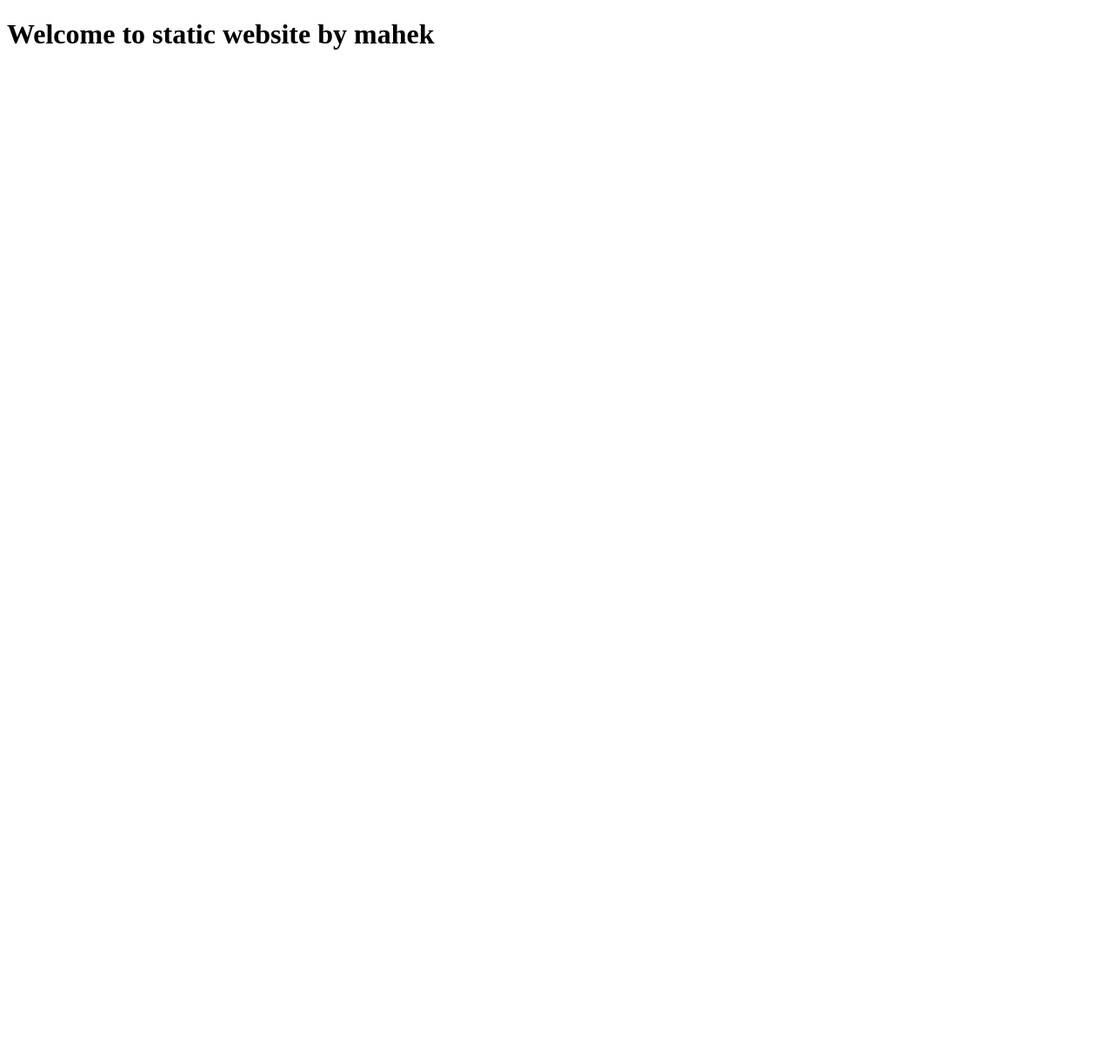
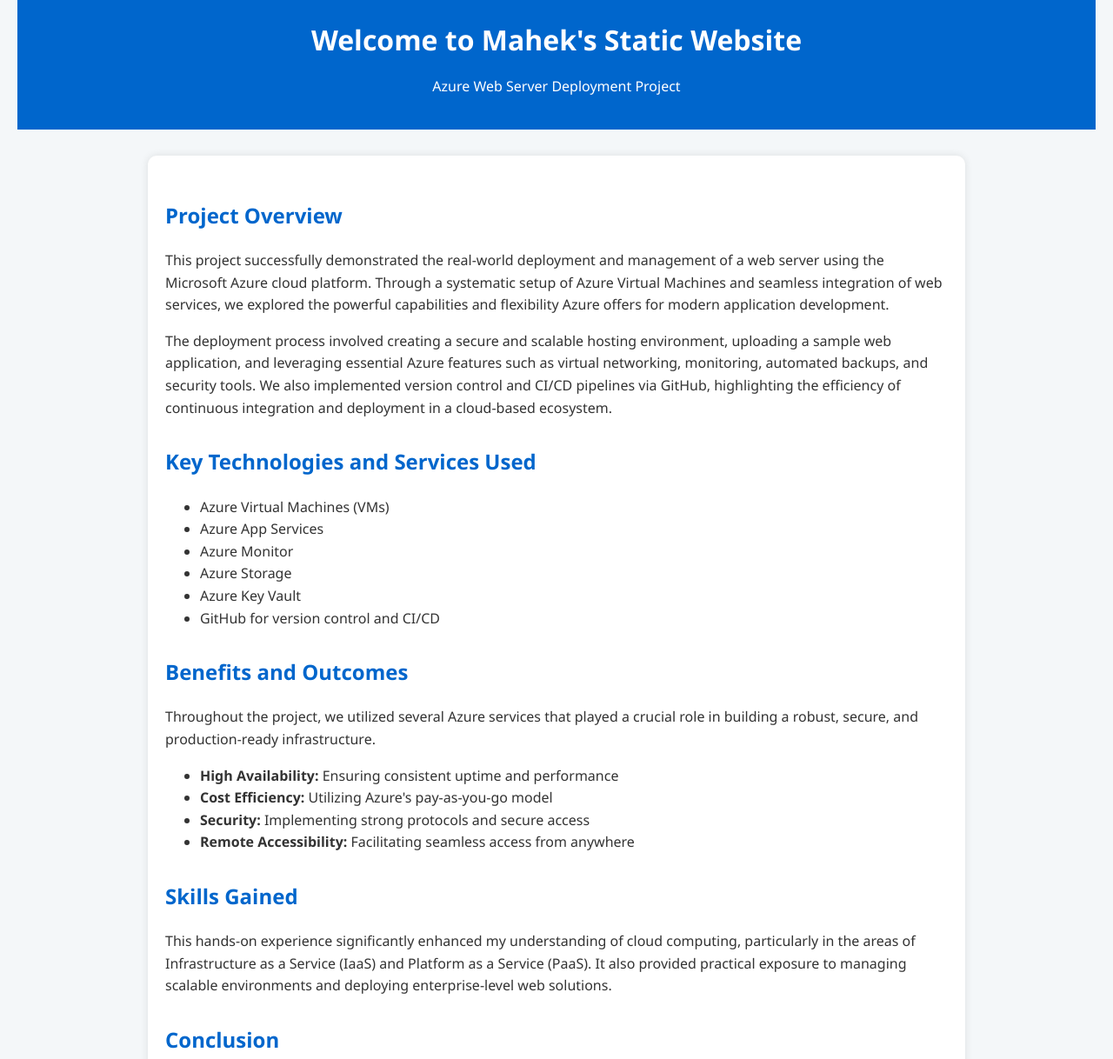
Before and after one commit to bankapurm/testapp, a plain HTML site: page index.html in a window 1280 px wide. Shown: the top 1218 px of the page at 87% size. Before the commit the page ends 800 px from the top, so only its background shows below. Drawn offline with Linux system fonts and the light colour scheme.

Commit message:
Update index.html

```diff
--- a/index.html
+++ b/index.html
@@ -3,10 +3,87 @@
 <head>
     <meta charset="UTF-8">
     <meta name="viewport" content="width=device-width, initial-scale=1.0">
-    <title>Test App</title>
-    <h1>Welcome to static website by mahek</h1>
+    <title>Azure Web Server Project | By Mahek</title>
+    <style>
+        body {
+            font-family: 'Segoe UI', Tahoma, Geneva, Verdana, sans-serif;
+            background-color: #f4f7f9;
+            color: #333;
+            line-height: 1.6;
+            margin: 0;
+            padding: 0 20px;
+        }
+        header {
+            background-color: #0066cc;
+            color: white;
+            padding: 20px 0;
+            text-align: center;
+        }
+        h1 {
+            margin: 0;
+        }
+        section {
+            max-width: 900px;
+            margin: 30px auto;
+            padding: 20px;
+            background: white;
+            border-radius: 10px;
+            box-shadow: 0 0 10px rgba(0,0,0,0.1);
+        }
+        h2 {
+            color: #0066cc;
+            margin-top: 30px;
+        }
+    </style>
 </head>
 <body>
 
+<header>
+    <h1>Welcome to Mahek's Static Website</h1>
+    <p>Azure Web Server Deployment Project</p>
+</header>
+
+<section>
+    <h2>Project Overview</h2>
+    <p>
+        This project successfully demonstrated the real-world deployment and management of a web server using the Microsoft Azure cloud platform. Through a systematic setup of Azure Virtual Machines and seamless integration of web services, we explored the powerful capabilities and flexibility Azure offers for modern application development.
+    </p>
+
+    <p>
+        The deployment process involved creating a secure and scalable hosting environment, uploading a sample web application, and leveraging essential Azure features such as virtual networking, monitoring, automated backups, and security tools. We also implemented version control and CI/CD pipelines via GitHub, highlighting the efficiency of continuous integration and deployment in a cloud-based ecosystem.
+    </p>
+
+    <h2>Key Technologies and Services Used</h2>
+    <ul>
+        <li>Azure Virtual Machines (VMs)</li>
+        <li>Azure App Services</li>
+        <li>Azure Monitor</li>
+        <li>Azure Storage</li>
+        <li>Azure Key Vault</li>
+        <li>GitHub for version control and CI/CD</li>
+    </ul>
+
+    <h2>Benefits and Outcomes</h2>
+    <p>
+        Throughout the project, we utilized several Azure services that played a crucial role in building a robust, secure, and production-ready infrastructure.
+    </p>
+    <ul>
+        <li><strong>High Availability:</strong> Ensuring consistent uptime and performance</li>
+        <li><strong>Cost Efficiency:</strong> Utilizing Azure's pay-as-you-go model</li>
+        <li><strong>Security:</strong> Implementing strong protocols and secure access</li>
+        <li><strong>Remote Accessibility:</strong> Facilitating seamless access from anywhere</li>
+    </ul>
+
+    <h2>Skills Gained</h2>
+    <p>
+        This hands-on experience significantly enhanced my understanding of cloud computing, particularly in the areas of Infrastructure as a Service (IaaS) and Platform as a Service (PaaS). It also provided practical exposure to managing scalable environments and deploying enterprise-level web solutions.
+    </p>
+
+    <h2>Conclusion</h2>
+    <p>
+        This project not only strengthened my technical skills but also affirmed Microsoft Azure’s potential as a powerful, scalable, and secure platform for hosting web applications. The knowledge gained serves as a strong foundation for future cloud projects and professional growth in cloud computing.
+    </p>
+</section>
+
 </body>
 </html>
```
